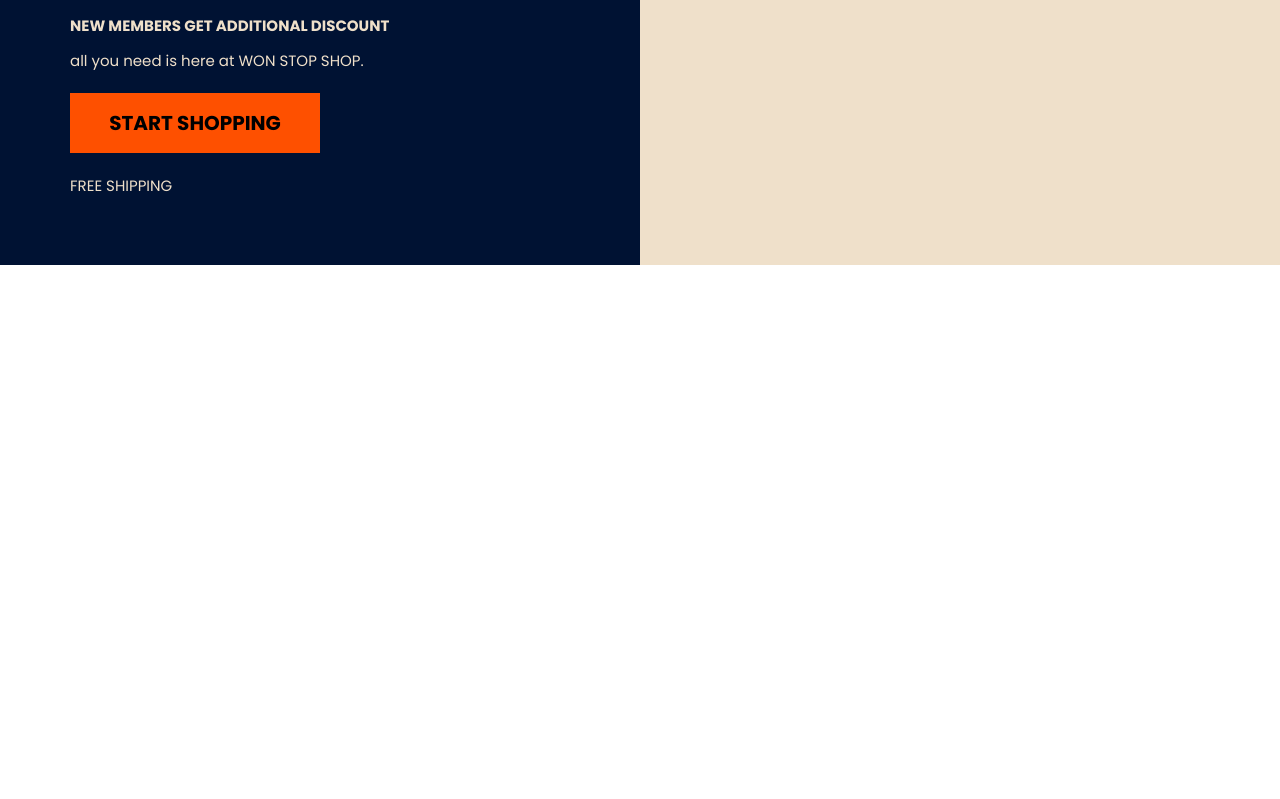
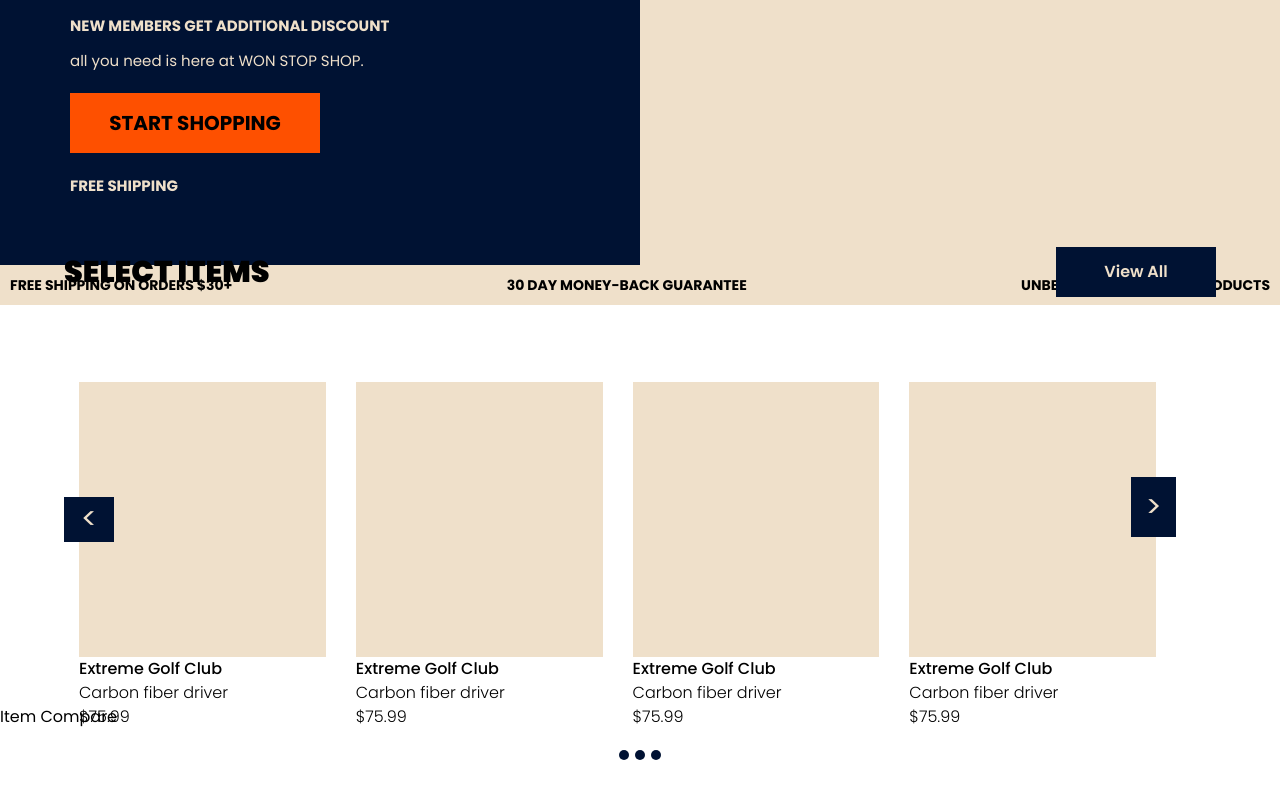
Before and after one commit to tdematos/Ecommerce-Store, a React (Vite) app in the folder ecom-website-project/: page / in a window 1280 px wide. Shown: the part 295-1094 px from the top of the page. Before the commit the page ends 800 px from the top, so only its background shows below. Built offline with nearby package versions, Linux system fonts and the light colour scheme.

Commit message:
create item carousal section for toggleing between items, added styling through CSS, and create item compare component

```diff
--- a/ecom-website-project/src/components/Hero.tsx
+++ b/ecom-website-project/src/components/Hero.tsx
@@ -11,7 +11,7 @@ const HeroSection: React.FC = () => {
             <p className="hero-subtext">NEW MEMBERS GET ADDITIONAL DISCOUNT</p>
             <p>all you need is here at WON STOP SHOP.</p>
             <button className="cta-button">START SHOPPING</button>
-            <p>FREE SHIPPING</p>
+            <p className="hero-subtext">FREE SHIPPING</p>
           </div>
         </div>
         <div className="hero-img"></div>
--- /dev/null
+++ b/ecom-website-project/src/components/ItemCarousal.tsx
@@ -0,0 +1,68 @@
+import React, { Fragment } from "react/jsx-runtime";
+import "../style/itemCarousal.css";
+
+const ItemCarousal: React.FC = () => {
+  return (
+    <Fragment>
+      <section className="item-carousal">
+        <div className="inner-item-container">
+          <div className="item-menu-access">
+            <h3>SELECT ITEMS</h3>
+            <button className="item-menu-btn">View All</button>
+          </div>
+          <div className="left-select">
+            <p>&lt;</p>
+          </div>
+          <div className="item-box">
+            <div className="item-card">
+              <div className="item-img"></div>
+              <div className="item-info">
+                <p className="item-title">Extreme Golf Club</p>
+                <p className="item-description">Carbon fiber driver</p>
+                <p className="item-price">$75.99</p>
+              </div>
+            </div>
+
+            <div className="item-card">
+              <div className="item-img"></div>
+              <div className="item-info">
+                <p className="item-title">Extreme Golf Club</p>
+                <p className="item-description">Carbon fiber driver</p>
+                <p className="item-price">$75.99</p>
+              </div>
+            </div>
+
+            <div className="item-card">
+              <div className="item-img"></div>
+              <div className="item-info">
+                <p className="item-title">Extreme Golf Club</p>
+                <p className="item-description">Carbon fiber driver</p>
+                <p className="item-price">$75.99</p>
+              </div>
+            </div>
+
+            <div className="item-card">
+              <div className="item-img"></div>
+              <div className="item-info">
+                <p className="item-title">Extreme Golf Club</p>
+                <p className="item-description">Carbon fiber driver</p>
+                <p className="item-price">$75.99</p>
+              </div>
+            </div>
+
+            <div className="right-select">
+              <p>&gt;</p>
+            </div>
+          </div>
+          <div className="round-selectors">
+            <div className="round-selector left"></div>
+            <div className="round-selector middle"></div>
+            <div className="round-selector right"></div>
+          </div>
+        </div>
+      </section>
+    </Fragment>
+  );
+};
+
+export default ItemCarousal;
--- /dev/null
+++ b/ecom-website-project/src/components/ItemCompare.tsx
@@ -0,0 +1,7 @@
+import React from "react";
+
+const ItemCompare: React.FC = () => {
+  return <div>Item Compare</div>;
+};
+
+export default ItemCompare;
--- /dev/null
+++ b/ecom-website-project/src/components/SmallBanner.tsx
@@ -0,0 +1,16 @@
+import React, { Fragment } from "react";
+import "../style/smallBanner.css";
+
+const SmallBanner: React.FC = () => {
+  return (
+    <Fragment>
+      <section className="small-banner">
+        <p>FREE SHIPPING ON ORDERS $30+</p>
+        <p>30 DAY MONEY-BACK GUARANTEE</p>
+        <p>UNBELIVABLY AWESOME PRODUCTS</p>
+      </section>
+    </Fragment>
+  );
+};
+
+export default SmallBanner;
--- a/ecom-website-project/src/components/home.tsx
+++ b/ecom-website-project/src/components/home.tsx
@@ -2,6 +2,9 @@ import React, { Fragment } from "react";
 import Banner from "./Banner";
 import NavBar from "./Navigation";
 import HeroSection from "./Hero";
+import SmallBanner from "./SmallBanner";
+import ItemCarousal from "./ItemCarousal";
+import ItemCompare from "./ItemCompare";
 
 const HomePage: React.FC = () => {
   return (
@@ -9,8 +12,9 @@ const HomePage: React.FC = () => {
       <Banner />
       <NavBar />
       <HeroSection />
-      <section className="item-carousal"></section>
-      <section className="item-compare"></section>
+      <SmallBanner />
+      <ItemCarousal />
+      <ItemCompare />
       <section className="two-items"></section>
       <section className="customer-testimonials"></section>
       <section className="cta"></section>
--- a/ecom-website-project/src/style/hompage.css
+++ b/ecom-website-project/src/style/hompage.css
@@ -3,6 +3,7 @@
   --orange-color: #fe5000;
   --banner-color: #a1d5cc;
   --sand-color: #efe0ca;
+  --white-color: white;
 }
 
 .banner {
--- /dev/null
+++ b/ecom-website-project/src/style/itemCarousal.css
@@ -0,0 +1,114 @@
+.item-carousal {
+  display: flex;
+  flex-direction: center;
+  justify-content: center;
+  align-items: center;
+  background-color: var(--white-color);
+  height: 50vh;
+}
+
+.inner-item-container {
+  display: flex;
+  flex-direction: column;
+  justify-content: center;
+  width: 90%;
+  height: 90%;
+}
+
+h3 {
+  font-weight: 900;
+  font-size: 30px;
+}
+
+.item-menu-access {
+  width: 100%;
+  display: flex;
+  flex-direction: row;
+  justify-content: space-between;
+  align-items: center;
+}
+
+.item-box {
+  display: flex;
+  flex-direction: row;
+  justify-content: center;
+}
+
+.item-card {
+  margin-top: 30px;
+}
+
+.item-menu-btn {
+  width: 160px;
+  height: 50px;
+  background-color: var(--darkBlue-color);
+  color: var(--sand-color);
+  border: none;
+  font-weight: 600;
+}
+
+.item-card {
+  display: flex;
+  flex-direction: column;
+  justify-content: flex-start;
+  margin: 15px;
+  margin-top: 40px;
+  width: 275px;
+  height: 350px;
+}
+
+.item-img {
+  height: 275px;
+  background-color: var(--sand-color);
+}
+
+.item-title {
+  font-weight: 500;
+}
+
+.item-description,
+.item-price {
+  font-weight: 300;
+}
+
+.round-selectors {
+  display: flex;
+  flex-direction: row;
+  justify-content: center;
+}
+
+.round-selector {
+  width: 10px;
+  height: 10px;
+  background-color: var(--darkBlue-color);
+  margin: 3px;
+  border-radius: 5px;
+}
+
+.right-select,
+.left-select {
+  display: flex;
+  flex-direction: row;
+  justify-content: center;
+  align-items: center;
+  width: 50px;
+  height: 60px;
+  background-color: var(--darkBlue-color);
+  color: var(--sand-color);
+}
+
+.right-select,
+.left-select > p {
+  font-size: 30px;
+}
+
+.left-select {
+  position: relative;
+  top: 200px;
+}
+
+.right-select {
+  position: relative;
+  top: 135px;
+  right: 40px;
+}
--- /dev/null
+++ b/ecom-website-project/src/style/smallBanner.css
@@ -0,0 +1,11 @@
+.small-banner {
+  display: flex;
+  flex-direction: row;
+  justify-content: space-between;
+  align-items: center;
+  background-color: var(--sand-color);
+  height: 40px;
+  font-weight: 700;
+  font-size: 14px;
+  padding: 10px;
+}
```
